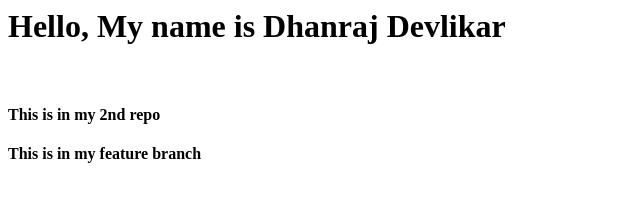
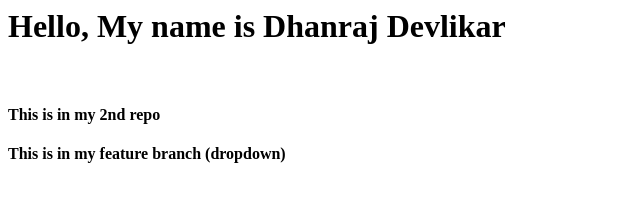
Before and after one commit to dhanraj03devlikar/localrepo, a plain HTML site: page index.html in a window 1280 px wide. Shown: the whole page, without its empty margins (0-640 px from the left). Drawn offline with Linux system fonts and the light colour scheme.

```diff
--- a/index.html
+++ b/index.html
@@ -1,4 +1,4 @@
 <h1 class="color">Hello, My name is Dhanraj Devlikar</h1>
 <br>
 <h4>This is in my 2nd repo </h4>
-<h4>This is in my feature branch </h4>
+<h4>This is in my feature branch (dropdown)</h4>
```
